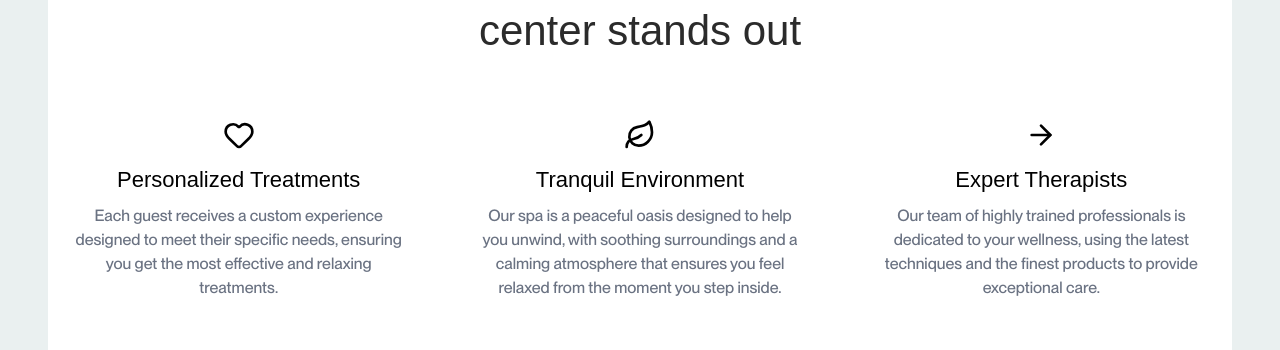
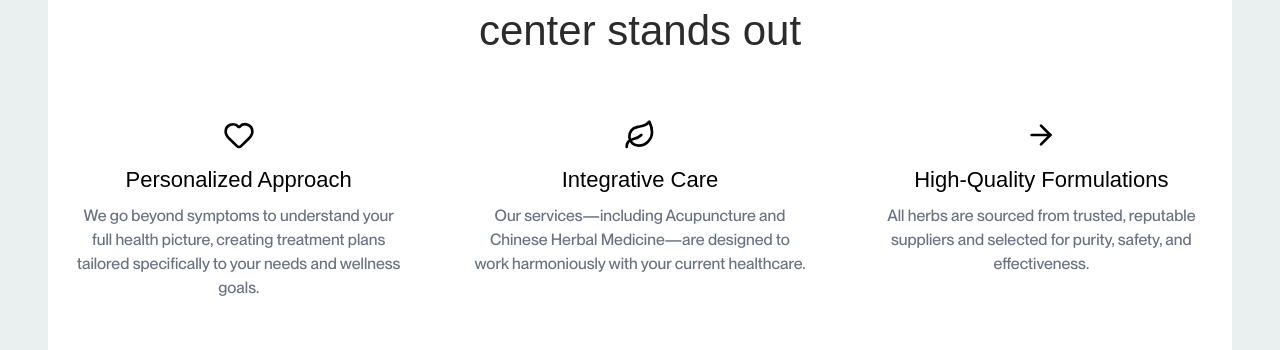
Before and after one commit to dibyawebtuned/acupuncture, a Next.js app: page /about in a window 1280 px wide. Shown: the part 1046-1396 px from the top of the page. Built offline with nearby package versions, Linux system fonts and the light colour scheme; a web font is replaced by a local one.

Commit message:
why choose content

```diff
--- a/src/component/Whychooseus.js
+++ b/src/component/Whychooseus.js
@@ -52,16 +52,16 @@ const WhyChooseUs = () => {
                     {/* Features */}
                     <div className="grid grid-cols-1 md:grid-cols-3 gap-[50px] sm:gap-5">
                         <div className="flex flex-col items-center justify-between gap-[30px] sm:gap-20">
-                            <div className="text-center px-[25px]"
+                            <div className="text-center px-[25px] flex flex-col justify-between"
                                 data-aos="zoom-out"
                                 data-aos-duration="600"
                                 data-aos-easing="ease-out-cubic"
                                 data-aos-offset="100"
                             >
                                 {icons.treatment}
-                                <div className="text-[22px] mb-2 font-ppneuemontreal font-medium">Personalized Treatments</div>
+                                <div className="text-[22px] mb-2 font-ppneuemontreal font-medium">Personalized Approach</div>
                                 <div className="text-gray-500 font-ppNeueMontreal text-[16px]">
-                                    Each guest receives a custom experience designed to meet their specific needs, ensuring you get the most effective and relaxing treatments.
+                                    We go beyond symptoms to understand your full health picture, creating treatment plans tailored specifically to your needs and wellness goals.
                                 </div>
                             </div>
 
@@ -79,16 +79,16 @@ const WhyChooseUs = () => {
 
 
                         <div className="flex flex-col items-center justify-between gap-[30px] sm:gap-20">
-                            <div className="text-center px-[25px]"
+                            <div className="text-center px-[25px]  flex flex-col justify-between"
                                 data-aos="zoom-out"
                                 data-aos-duration="600"
                                 data-aos-easing="ease-out-cubic"
                                 data-aos-offset="100"
                             >
                                 {icons.environment}
-                                <div className="text-[22px] mb-2 font-ppneuemontreal font-medium">Tranquil Environment</div>
+                                <div className="text-[22px] mb-2 font-ppneuemontreal font-medium">Integrative Care</div>
                                 <div className="text-gray-500 font-ppNeueMontreal text-[16px]">
-                                    Our spa is a peaceful oasis designed to help you unwind, with soothing surroundings and a calming atmosphere that ensures you feel relaxed from the moment you step inside.
+                                    Our services—including Acupuncture and Chinese Herbal Medicine—are designed to work harmoniously with your current healthcare.
                                 </div>
                             </div>
 
@@ -106,16 +106,16 @@ const WhyChooseUs = () => {
 
 
                         <div className="flex flex-col items-center justify-between gap-[30px] sm:gap-20">
-                            <div className="text-center px-[25px]"
+                            <div className="text-center px-[25px]  flex flex-col justify-between"
                                 data-aos="zoom-out"
                                 data-aos-duration="600"
                                 data-aos-easing="ease-out-cubic"
                                 data-aos-offset="100"
                             >
                                 {icons.therapist}
-                                <div className="text-[22px] mb-2 font-ppneuemontreal font-medium">Expert Therapists</div>
+                                <div className="text-[22px] mb-2 font-ppneuemontreal font-medium">High-Quality Formulations</div>
                                 <div className="text-gray-500 font-ppNeueMontreal text-[16px]">
-                                    Our team of highly trained professionals is dedicated to your wellness, using the latest techniques and the finest products to provide exceptional care.
+                                    All herbs are sourced from trusted, reputable suppliers and selected for purity, safety, and effectiveness.
                                 </div>
                             </div>
 
```
